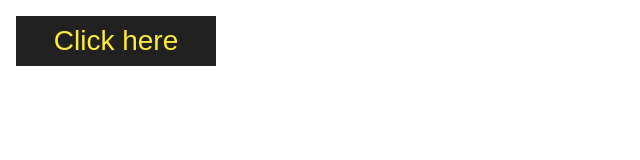
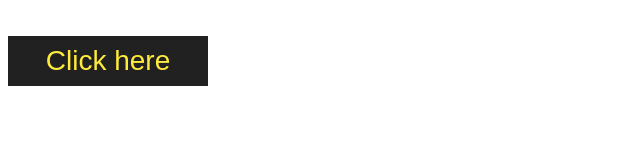
Before and after one commit to noahsug/confetti-button, a plain HTML site: page index.html in a window 1280 px wide. Shown: the whole page, without its empty margins (0-640 px from the left). Drawn offline with Linux system fonts and the light colour scheme.

Commit message:
Update index.html

```diff
--- a/index.html
+++ b/index.html
@@ -2,7 +2,6 @@
   <head>
     <style>
       body {
-        margin: 1em;
         width: 100%;
       }
 
@@ -12,7 +11,7 @@
         background-color: #212121;
         color: #FFEB3B;
         font-size: 28px;
-        margin: auto;
+        margin: 1em auto;
         border: none;
       }
 
```
